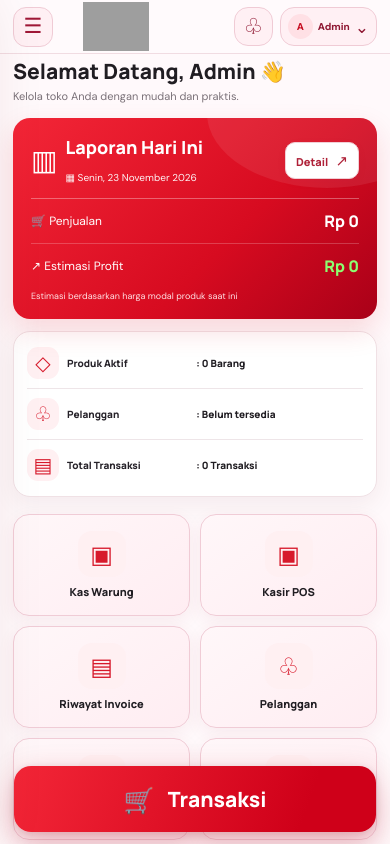
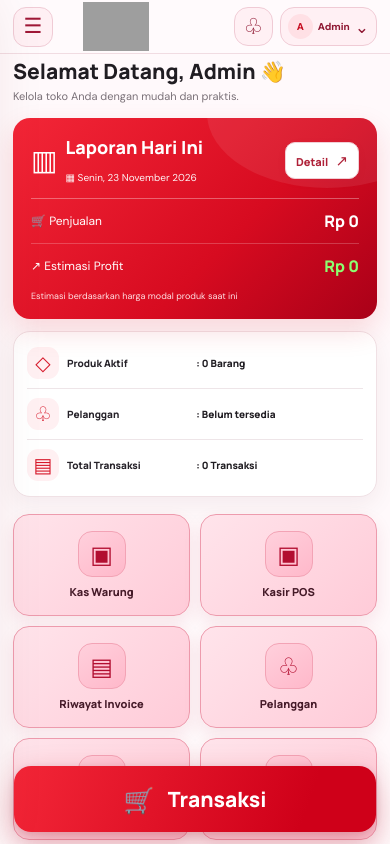
Before and after one commit to ahmadnashir0409-sudo/aplikasi-kasir-pintar, a React (Vite) app in the folder apps/web/: page / in a window 390 px wide. Shown: the top 844 px of the page. Built offline with nearby package versions, Linux system fonts and the light colour scheme; grey boxes are pictures that could not be loaded.

Commit message:
Give dashboard menu tiles a medium pink-red fill

```diff
--- a/apps/web/src/styles.css
+++ b/apps/web/src/styles.css
@@ -532,3 +532,31 @@ td b{color:#30242a}
  .cash-page-title small{font-size:8px}
  .cash-page-description{font-size:11px;margin-bottom:8px!important}
 }
+
+
+/* Dashboard menu tiles: medium rose tone, visibly softer than report and transaction */
+.dashboard-tiles .dashboard-tile{
+ background:linear-gradient(135deg,#ffe4eb 0%,#ffcbd8 100%)!important;
+ border:1.5px solid #ed9bad!important;
+ box-shadow:0 7px 18px #a8133218!important;
+}
+.dashboard-tiles .dashboard-tile>span{
+ background:linear-gradient(145deg,#ffd0dc 0%,#ffb8ca 100%)!important;
+ color:#b20e30!important;
+ border:1px solid #f3a3b5!important;
+}
+.dashboard-tiles .dashboard-tile b{color:#451a28!important}
+.dashboard-tiles .dashboard-tile:hover{
+ background:linear-gradient(135deg,#ffd7e1 0%,#ffb8ca 100%)!important;
+ border-color:#dc718b!important;
+ box-shadow:0 10px 23px #a8133225!important;
+}
+.dashboard-tiles .dashboard-tile:hover>span{
+ background:#ffb5c7!important;color:#9f0c2b!important;
+}
+@media(max-width:760px){
+ .dashboard-tiles .dashboard-tile{
+  background:linear-gradient(135deg,#ffe4eb 0%,#ffcbd8 100%)!important;
+  border-color:#ed9bad!important;
+ }
+}
```
